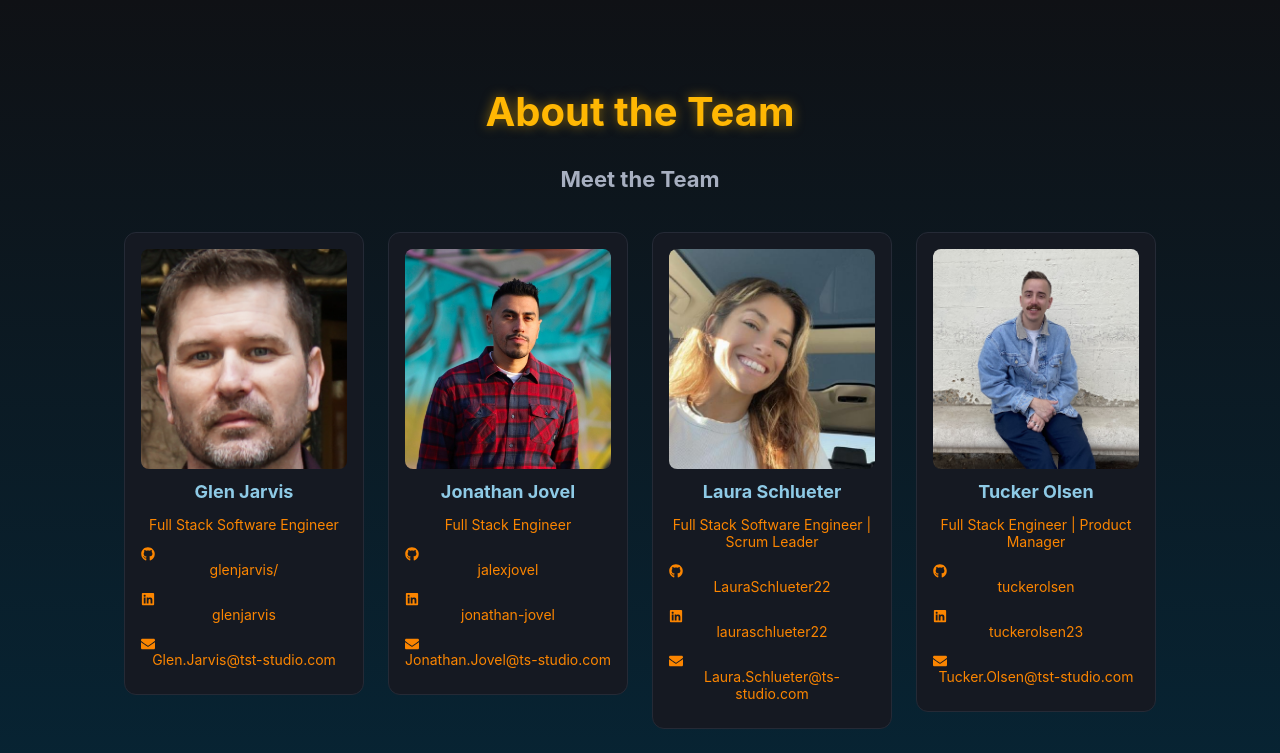
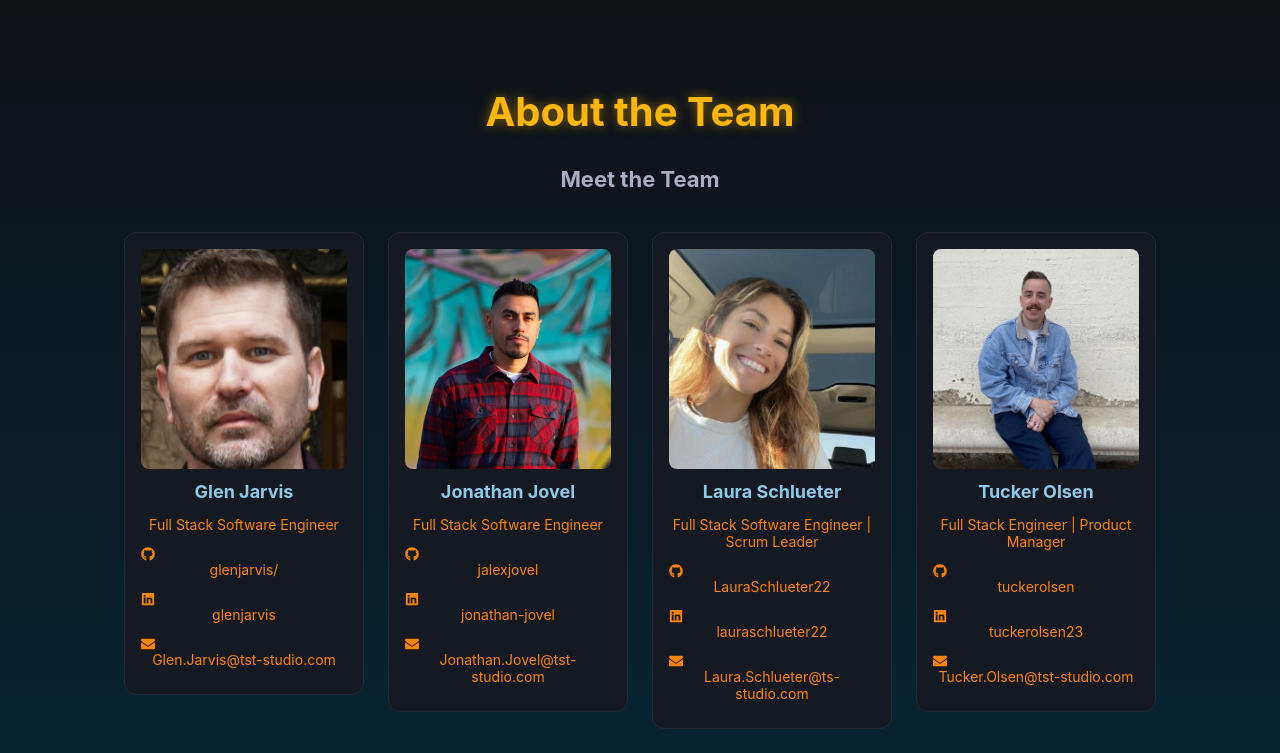
Before and after one commit to TST-Studio/TestScriptWeb, a React (Vite) app in the folder TestScriptWebPage/: page /about-team in a window 1280 px wide. Shown: the top 753 px of the page. Built offline with nearby package versions, Linux system fonts and the light colour scheme.

Commit message:
chore(about): email update

```diff
--- a/TestScriptWebPage/src/components/about-team.tsx
+++ b/TestScriptWebPage/src/components/about-team.tsx
@@ -25,10 +25,10 @@ const team: Member[] = [
   {
     img: "/images/member2.jpeg",
     name: "Jonathan Jovel",
-    role: " Full Stack Engineer",
+    role: " Full Stack Software Engineer",
     github: "https://github.com/jalexjovel",
     linkedin: "https://linkedin.com/in/jonathan-jovel",
-    email: "Jonathan.Jovel@ts-studio.com",
+    email: "Jonathan.Jovel@tst-studio.com",
     description: "Frontend wizard and React specialist with a love for UI/UX."
   },
   {
```
